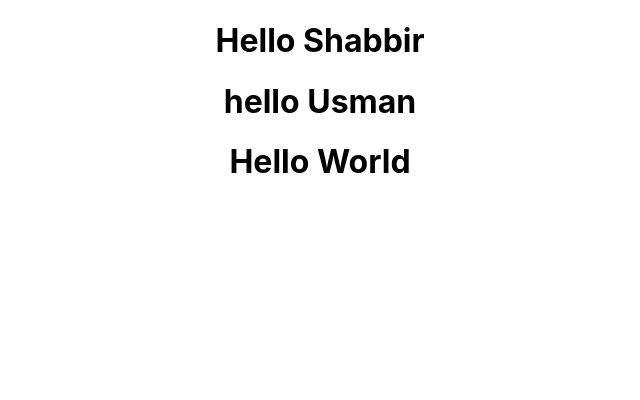
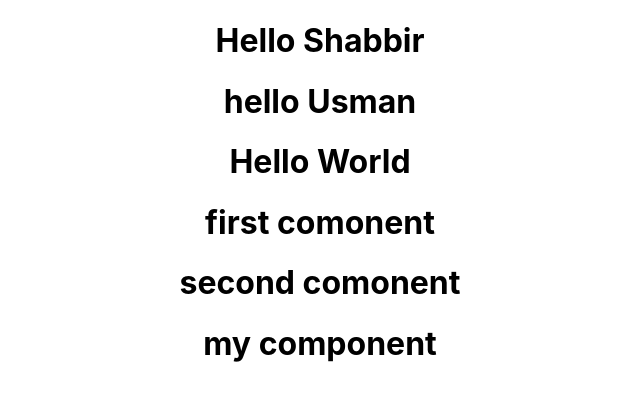
Before and after one commit to usmanshabbir756/react-basics, a React (Create React App) app: page / in a window 1280 px wide. Shown: the top 400 px of the page, without its empty margins (320-960 px from the left). Built offline with nearby package versions, Linux system fonts and the light colour scheme.

Commit message:
import export default name

```diff
--- a/src/App.js
+++ b/src/App.js
@@ -1,6 +1,8 @@
 import './App.css';
 import Welcome from './components/Welcome';
 import Greeting from './components/Greeting';
+import { FirstComponent as FC , SecondComponent as SC } from './components/MyComponent';
+import MC from './components/MyComponent';
 
 function App() {
   return (
@@ -8,6 +10,10 @@ function App() {
       <Greeting name="Shabbir" />
       <Welcome name="Usman"/>
       <h1>Hello World</h1>
+      <FC />
+      <SC />
+      <MC />
+
     </div>
   );
 }
--- /dev/null
+++ b/src/components/MyComponent.js
@@ -0,0 +1,11 @@
+export function FirstComponent(){
+    return <h1>first comonent</h1>
+}
+
+export function SecondComponent(){
+    return <h1>second comonent</h1>
+}
+
+export default function MyComponent(){
+    return <h1>my component</h1>
+}
```
